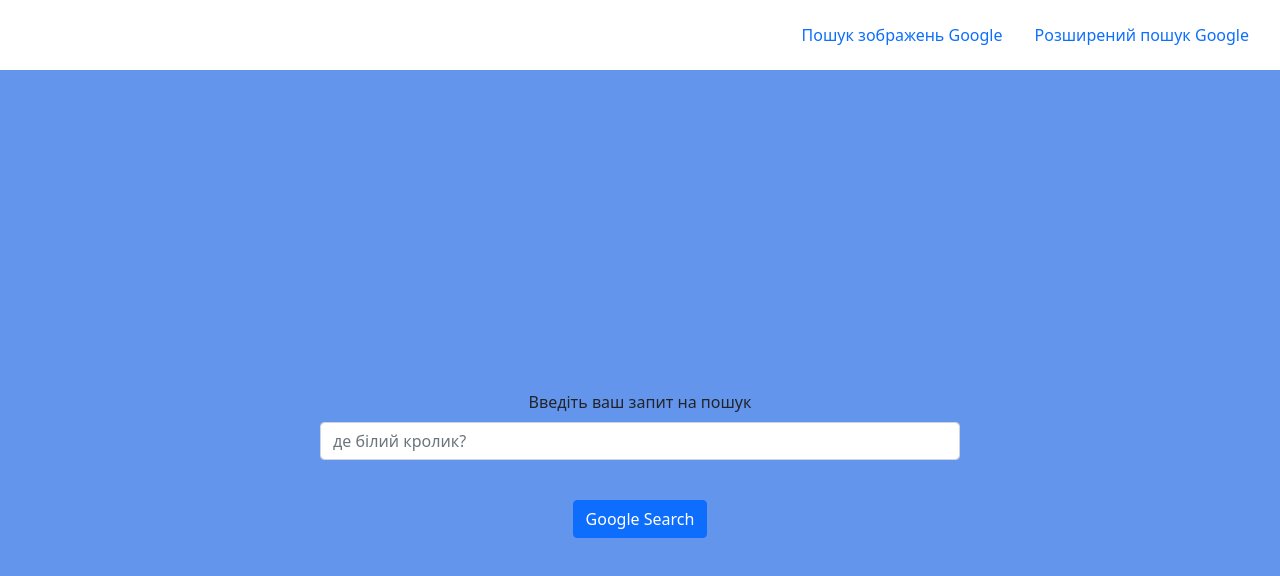
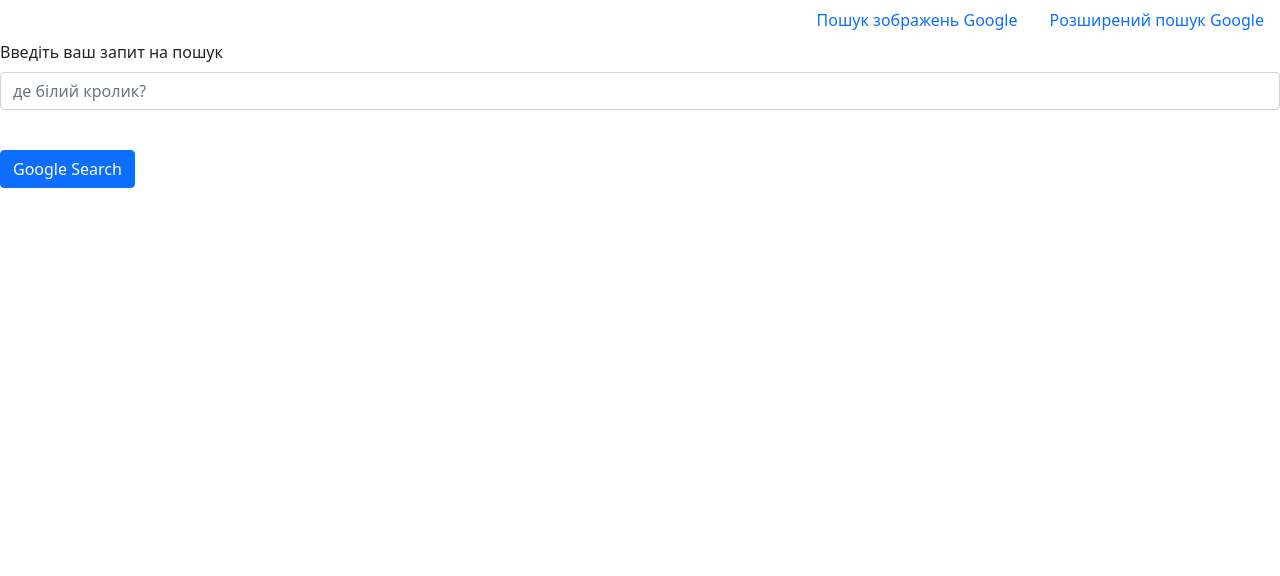
Before and after one commit to vovka1981/CS502021, a plain HTML site: page index.html in a window 1280 px wide. Drawn offline with nearby package versions, Linux system fonts and the light colour scheme.

Commit message:
removed old styling tags

```diff
--- a/index.html
+++ b/index.html
@@ -3,26 +3,7 @@
     <head>
         <title>Search</title>
         <!-- CSS only -->
-<link href="https://cdn.jsdelivr.net/npm/bootstrap@5.1.1/dist/css/bootstrap.min.css" rel="stylesheet" integrity="sha384-F3w7mX95PdgyTmZZMECAngseQB83DfGTowi0iMjiWaeVhAn4FJkqJByhZMI3AhiU" crossorigin="anonymous">
-        <style>
-            #header {
-                color:cornflowerblue;
-                text-align: right;
-                margin: 15px;
-            }
-            #imagesearch:hover {
-                background-color: chartreuse;
-            }
-            #advancedsearch:hover {
-                background-color: burlywood;
-            }
-            #searchform {
-                padding: 320px ;
-                background-color: cornflowerblue;
-                text-align: center;
-
-            }
-        </style>
+        <link href="https://cdn.jsdelivr.net/npm/bootstrap@5.1.1/dist/css/bootstrap.min.css" rel="stylesheet" integrity="sha384-F3w7mX95PdgyTmZZMECAngseQB83DfGTowi0iMjiWaeVhAn4FJkqJByhZMI3AhiU" crossorigin="anonymous">
     </head>
     <body>
         <div id="header">
@@ -33,9 +14,9 @@
                 <li class="nav-item">
                   <a class="nav-link" href="advancedsearch.html">Розширений пошук Google</a>
                 </li>
-<!--                <li class="nav-item">
+<!--            <li class="nav-item">
 #                  <a class="nav-link disabled">Disabled</a>
-#                </li>
+#               </li>
 #              </ul>
 -->
         </div>
```
